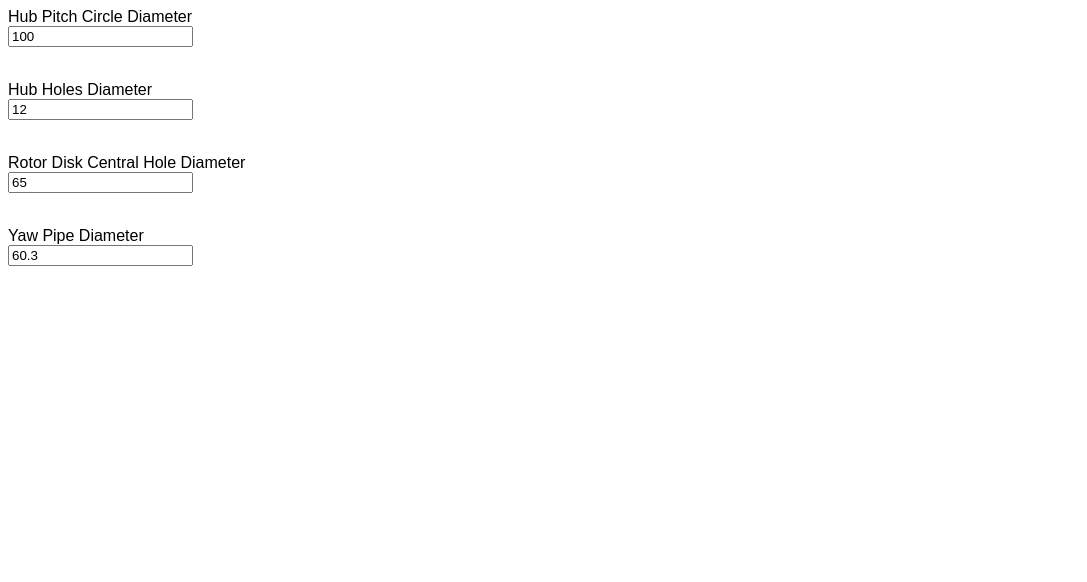
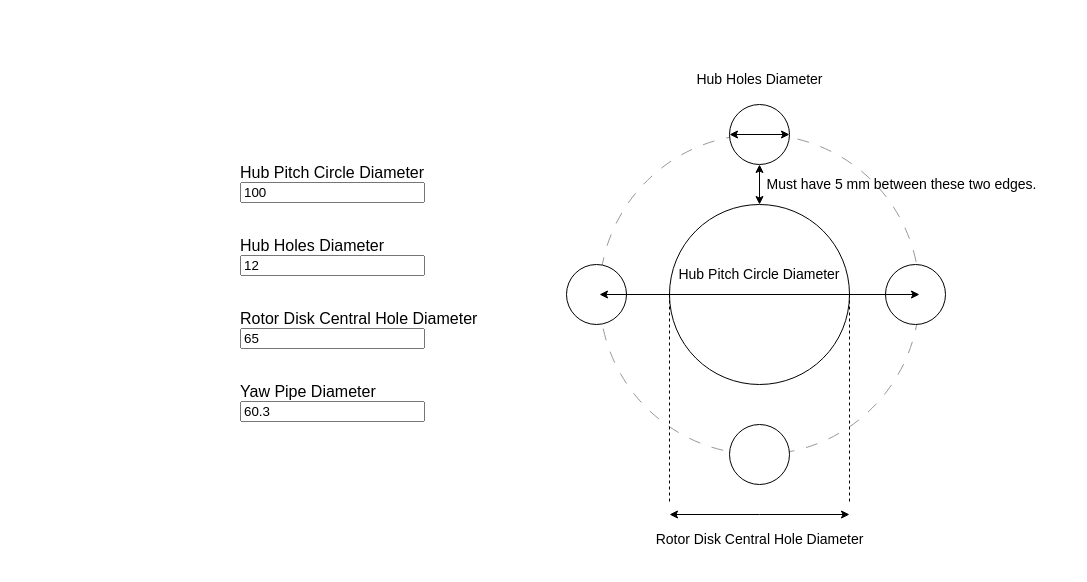
Before and after one commit to gbroques/json-schema-interproperty-expressions, a plain HTML site: page index.html in a window 1280 px wide. Shown: the whole page, without its empty margins (0-1087 px from the left). Drawn offline with Linux system fonts and the light colour scheme.

Commit message:
Add diagram for inputs

```diff
--- a/index.html
+++ b/index.html
@@ -58,6 +58,7 @@
             <p class="validationMessage"></p>
         </div>
     </form>
+    <img src="diagram.svg" alt="Diagram">
     <script src="evaluatePostfixExpression.js"></script>
     <script>
         const schema = {
--- a/style.css
+++ b/style.css
@@ -1,6 +1,13 @@
 body {
     font-family: sans-serif;
     font-size: 16px;
+    display: grid;
+    grid-template-columns: 1fr 1fr;
+    max-width: 800px;
+    margin: 5% auto;
+}
+form {
+    align-self: center;
 }
 input {
     display: block;
```
Also changed, not shown: README.md, diagram.svg (added), 1 other file.
